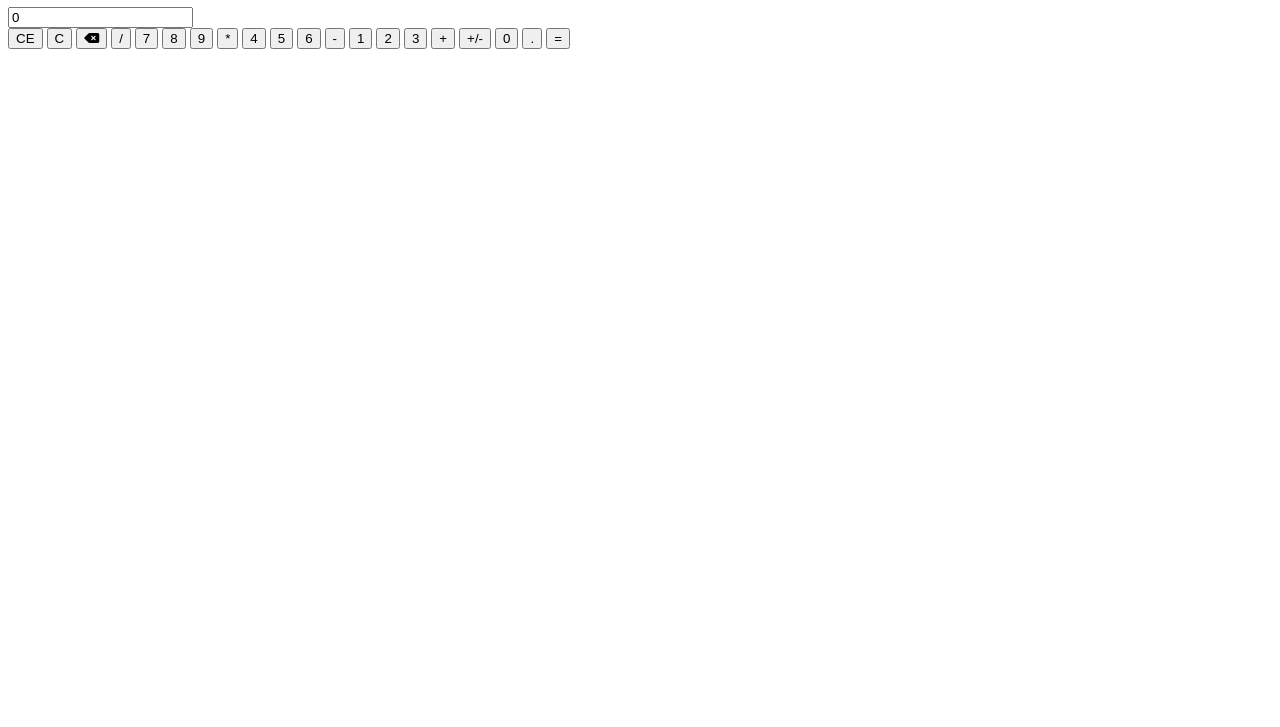
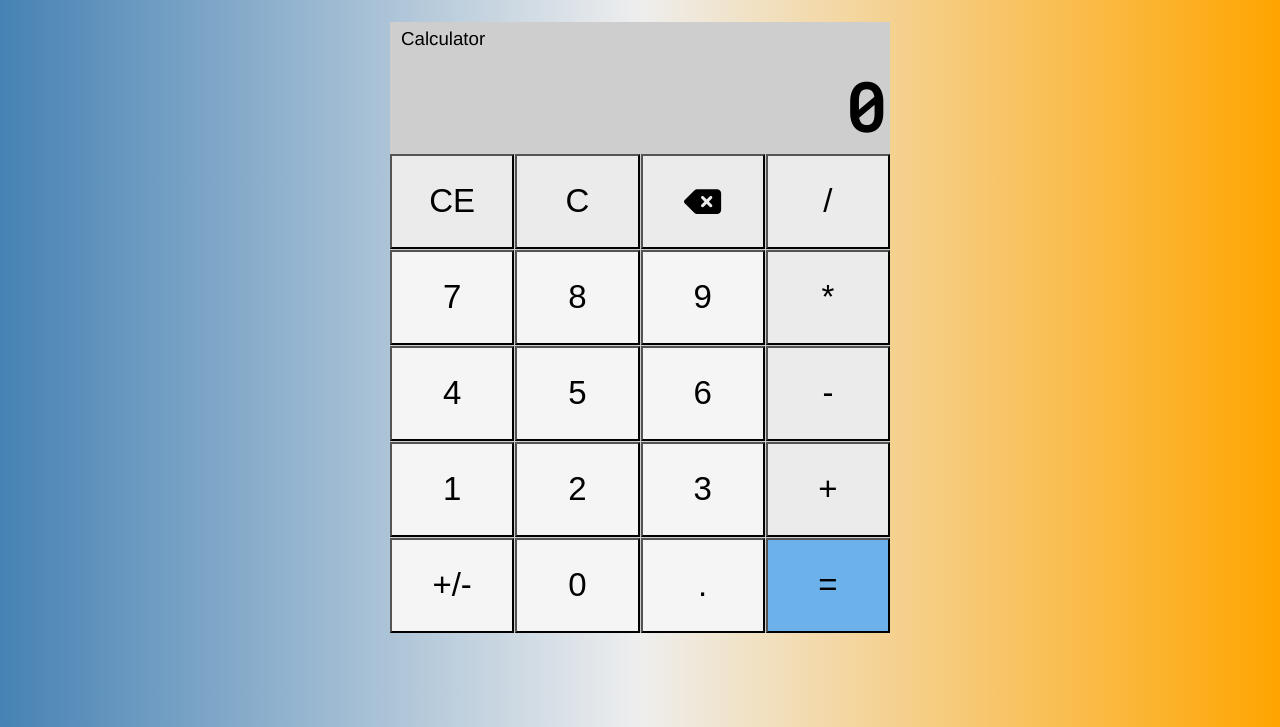
Before and after one commit to maninserg/calculator_js, a plain HTML site: page index.html in a window 1280 px wide. Shown: the part 73-800 px from the top of the page. Drawn offline with Linux system fonts and the light colour scheme.

Commit message:
Create css styles

```diff
--- a/css/style.css
+++ b/css/style.css
@@ -0,0 +1,120 @@
+@import url('https://fonts.googleapis.com/css2?family=Roboto+Mono&display=swap');
+
+* {
+    margin: 0;
+    padding: 0;
+    box-sizing: border-box;
+}
+
+html {
+     font-size: 16px;
+     font-family: "Roboto Mono", monospace;
+     color: #000;
+}
+
+body {
+    width: 100vw;
+    height: 100vh;
+    background: rgb(255, 255, 255);
+    background: linear-gradient(
+    90deg,
+    rgba(255, 255, 255, 1) 0%,
+    rgba(70, 130, 180, 1) 0%,
+    rgba(238, 238, 238, 1) 50%,
+    rgba(255, 165, 0, 1) 100%
+    );
+    display: grid;
+    place-content: center;
+}
+
+.container {
+    width: 90vw;
+    max-width: 500px;
+    background-color: #cecece;
+    display: grid;
+    gap: 1px;
+    grid-template-areas:
+        "header header header header"
+        "display display display display"
+        "clearEntry clear delete divide";
+    grid-template-columns: repeat(4, minmax(0,1fr));
+    grid-template-rows: 20px minmax(120px, auto) repeat(5, minmax(0, 70px));
+}
+
+.container:focus-within {
+    background-color: rgba(225, 225, 225, 0.5);
+}
+
+.header {
+    grid-area: header;
+    padding: 0.25rem 0.5rem;
+    display: flex;
+    align-items: center;
+}
+
+.header > h1 {
+    font-family: 'Franklin Gothic Medium', 'Arial Narrow', Arial, sans-serif;
+    font-size: 0.85rem;
+    font-weight: normal;
+}
+
+.display {
+    grid-area: display;
+    padding: 3px 5px;
+    display: flex;
+    justify-content: space-between;
+    flex-direction: column;
+}
+
+.previsionvalue {
+    display: flex;
+    justify-content: flex-end;
+    align-items: center;
+}
+
+.currentvalue {
+    font-size: 3rem;
+    font-weight: bolder;
+    background-color: transparent;
+    border: none;
+    outline: none;
+    text-align: right;
+    font-family: "Roboto Mono", monospace;
+}
+
+button {
+    display: grid;
+    place-content: center;
+    font-size: 1.5rem;
+    padding: 0.5rem;
+    background-color: whitesmoke;
+}
+
+button:hover,
+button:active {
+    background-color: rgba(255, 255, 255, 0.2);
+}
+
+.function {
+    background-color: rgb(235, 235, 235);
+}
+
+.equals {
+    background-color: rgb(108, 177, 233);
+}
+
+.equals:hover,
+.equals:active {
+    background-color: steelblue;
+    filter: brightness(120%);
+}
+
+@media screen and (min-width: 768px) {
+    html {
+        font-size: 22px;
+
+    }
+    .container {
+        grid-template-rows: 35px minmax(95px, auto) repeat(5, minmax(0, 95px));
+    }
+}
--- a/index.html
+++ b/index.html
@@ -17,7 +17,7 @@
         </header>
         <section class="display">
             <div class="previousvalue"></div>
-            <input type="text" class="currentvalue" value="0" readonly />
+            <input type="text" class="currentvalue" value="0" readonly>
         </section>
         <button class="clearEntry function">CE</button>
         <button class="clear function">C</button>
```
